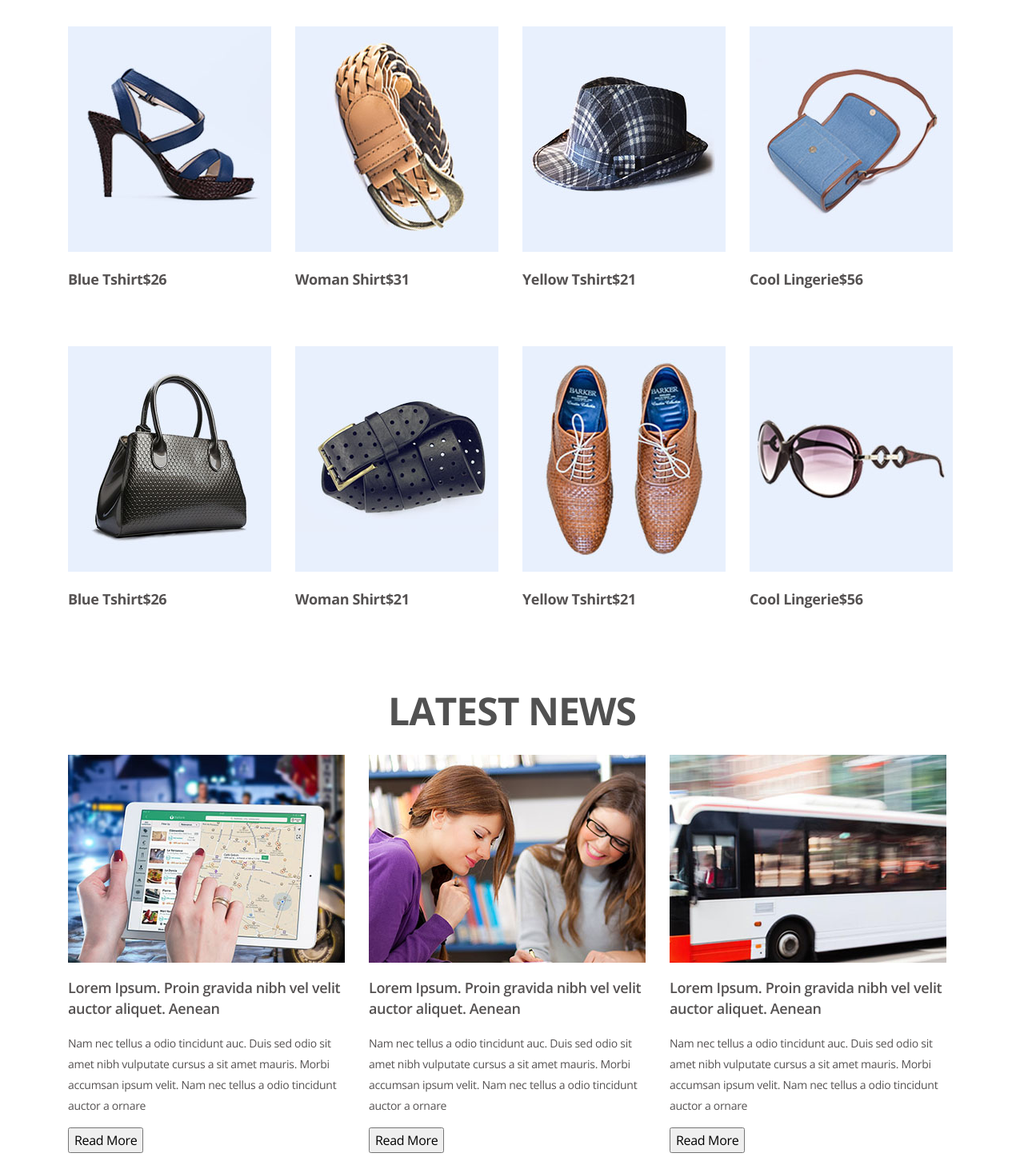
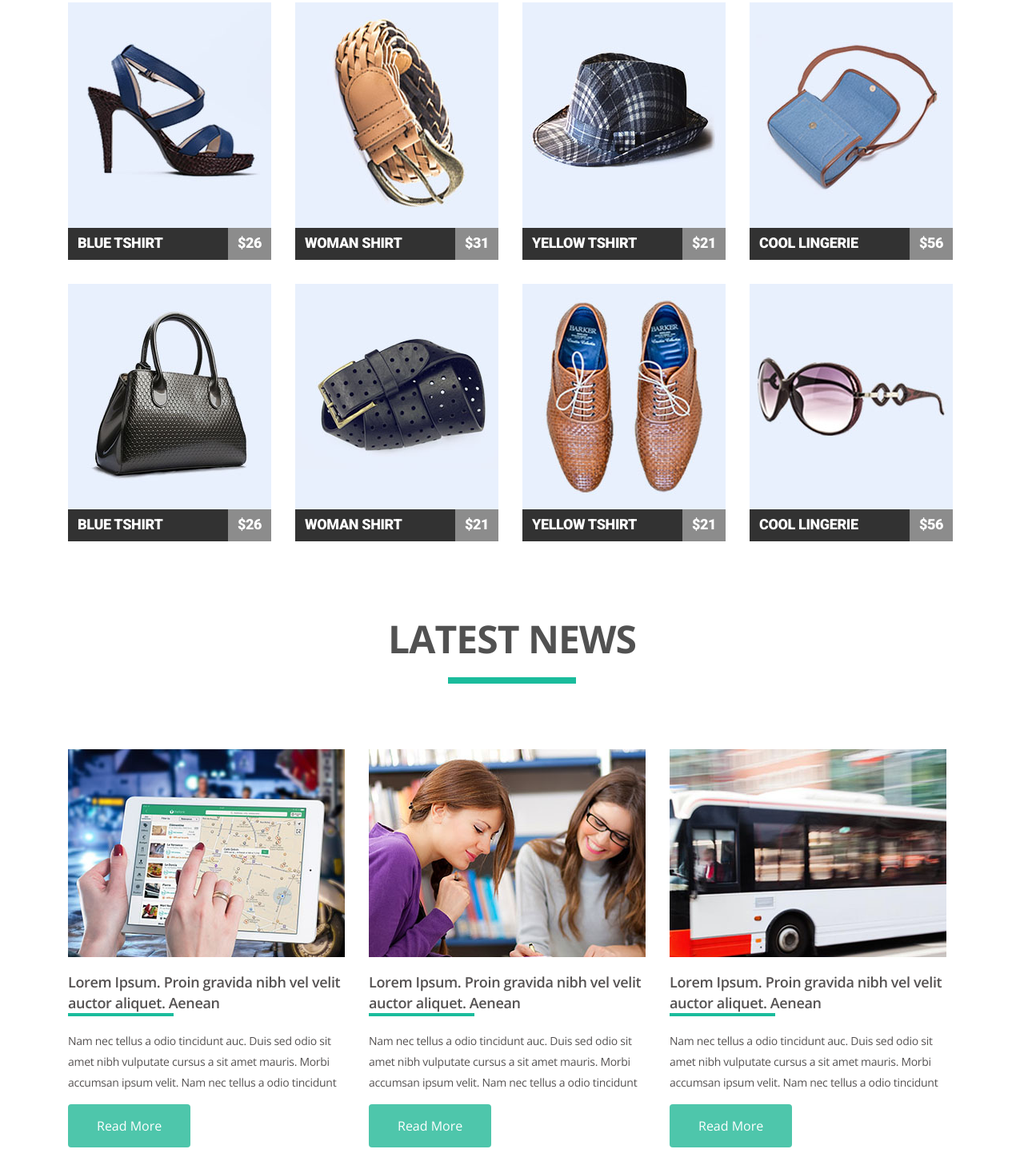
Before and after one commit to Oleh-Lee/goit-fe-course, a plain HTML site: page html-css/module-4/index.html in a window 1280 px wide. Shown: the part 328-1780 px from the top of the page at 80% size. Drawn offline with nearby package versions, Linux system fonts and the light colour scheme.

Commit message:
added lines

```diff
--- a/html-css/module-4/css/style.css
+++ b/html-css/module-4/css/style.css
@@ -41,9 +41,12 @@ body{
     width: 1110px;
     margin: 0 auto;
 }
+.products{
+    padding-bottom: 36px;
+}
 header{
-    padding-top: 54px;
-    padding-bottom: 100px;
+    padding-top: 34px;
+    padding-bottom: 58px;
 }
 .logo{
     margin: 0;
@@ -63,13 +66,11 @@ header{
 .logo a:hover{
     color: #1abc9c;
 }
-
 .logo::first-letter{
     font-family: 'Open Sans', sans-serif;
     font-weight: 700;
     color: #1abc9c;
 }
-
 .site-navigation{
     list-style: none;
     margin: 0;
@@ -77,8 +78,6 @@ header{
     padding: 0;
     float: right;
     width: 486px;
-
-
     }
     .site-navigation li{
         float: left;
@@ -100,10 +99,12 @@ header{
 }
 .product-title{
     text-align: center;
-    margin-bottom: 100px;
+    margin-bottom: 32px;
 }
+
 .product-title{
-    font-weight: 700;
+    font-family: 'Roboto', sans-serif;
+    font-weight: 900;
     font-size: 48px;
     line-height: 32px;
     text-transform: uppercase;
@@ -115,10 +116,19 @@ header{
     margin: 0;
     padding: 0;
 }
+.product-list::before{
+    display: block;
+    content: '';
+    height: 8px;
+    width: 160px;
+    background-color: #1abc9c;
+    margin: 0 auto;
+    margin-bottom: 92px;
+}
 .product-list-item{
     width: 254px;
     margin-right: 30px;
-    margin-bottom: 50px;
+    margin-bottom: 30px;
 }
 .product-list-item:nth-child(4n){
     margin-right: 0;
@@ -127,16 +137,39 @@ header{
     float: left;
 }
 .product-list-item p{
-    font-weight: 700;
+    font-family: 'Roboto', sans-serif;
+    font-weight: 900;
     font-size: 18px;
-    line-height: 32px;
+    line-height: 38px;
     letter-spacing: -0.360px;
     float: left;
 }
 
+p.text{
+    display: block;
+    width: 200px;
+    height: 40px;
+    background-color: #323232;
+    color: #ffffff;
+    margin: 0;
+    text-align: left;
+    text-indent: 12px;
+    text-transform: uppercase;
+}
+p.price{
+    display: block;
+    width: 54px;
+    height: 40px;
+    background-color: #8c8c8c;
+    color: #ffffff;
+    margin: 0;
+    text-align: center;
+    text-transform: uppercase;
 
-
-
+}
+.news{
+padding-bottom: 46px;
+}
 .news-title{
     font-weight: 700;
     font-size: 48px;
@@ -145,6 +178,16 @@ header{
     color: #515151;
     letter-spacing: -0.96px;
     text-align: center;
+    margin-bottom: 32px;
+}
+.news-list::before{
+    display: block;
+    content: '';
+    height: 8px;
+    width: 160px;
+    background-color: #1abc9c;
+    margin: 0 auto;
+    margin-bottom: 82px;
 }
 .news-list{
     list-style: none;
@@ -166,6 +209,7 @@ font-size: 18px;
 line-height: 26px;
 font-weight: 600;
 letter-spacing: -0.36px;
+
 }
 .article-text{
     font-size: 14px;
@@ -173,9 +217,23 @@ letter-spacing: -0.36px;
     letter-spacing: -0.28px;
     font-weight: 400;
 }
+.article-title::after{
+    display: block;
+    content: '';
+    height: 4px;
+    width: 132px;
+    background-color: #1abc9c;
+    margin: 0
+}
 .read-more{
+    border: none;
+    border-radius: 4px;
+    padding: 14px 36px;
     font-size: 16px;
     line-height: 26px;
     font-weight: 300;
-    letter-spacing: -0.32px;
+    color: #ffffff;
+    background-color: #4ec6ab;
+    cursor: pointer;
+    display: block;
 }
--- a/html-css/module-4/index.html
+++ b/html-css/module-4/index.html
@@ -6,8 +6,7 @@
     <meta name="viewport" content="width=device-width, initial-scale=1.0">
     <meta http-equiv="X-UA-Compatible" content="ie=edge">
     <link rel="stylesheet" href="css/normalize.css">
-    <link href="https://fonts.googleapis.com/css?family=Open+Sans:300,400,600,700,800|Roboto:900&display=swap"
-        rel="stylesheet">
+    <link href="https://fonts.googleapis.com/css?family=Open+Sans:300,400,600,700|Roboto:900&display=swap" rel="stylesheet">
     <link rel="stylesheet" href="css/style.css">
     <title>hw module 4</title>
 </head>
@@ -34,12 +33,12 @@
     <main>
 
         <section class="products clearfix">
-            <h2 class="product-title">Featured Products</h2>
+            <h2 class="product-title clearfix">Featured Products</h2>
             <ul class="product-list clearfix">
                 <li class="product-list-item">
-                    <img class="product-list-image" src="img/img-1-shoes.jpg" alt="shoes" width="254" height="282">
+                    <img class="product-list-img" src="img/img-1-shoes.jpg" alt="shoes" width="254" height="282">
                     <p class="text">Blue Tshirt</p>
-                        <p class="price">$26</p>
+                        <div class="chclr"><p class="price">$26</p></div>
                 </li>
                 <li class="product-list-item">
                     <img class="product-list-image" src="img/img-2-belt.jpg" alt="belt" width="254" height="282">
@@ -86,8 +85,7 @@
                     <img class="news-list-image" src="img/img-9-pad.jpg" alt="pad" width="346" height="260">
                     <p class="article-title">Lorem Ipsum. Proin gravida nibh vel velit auctor aliquet. Aenean</p>
                     <p class="article-text">Nam nec tellus a odio tincidunt auc. Duis sed odio sit amet nibh vulputate
-                        cursus a sit amet mauris. Morbi accumsan ipsum velit. Nam nec tellus a odio tincidunt auctor a
-                        ornare </p>
+                        cursus a sit amet mauris. Morbi accumsan ipsum velit. Nam nec tellus a odio tincidunt</p>
                     <button class="read-more">Read More</button>
                 </li>
 
@@ -95,8 +93,7 @@
                     <img class="news-list-image" src="img/img-10-girls.jpg" alt="girls" width="346" height="260">
                     <p class="article-title">Lorem Ipsum. Proin gravida nibh vel velit auctor aliquet. Aenean</p>
                     <p class="article-text">Nam nec tellus a odio tincidunt auc. Duis sed odio sit amet nibh vulputate
-                        cursus a sit amet mauris. Morbi accumsan ipsum velit. Nam nec tellus a odio tincidunt auctor a
-                        ornare </p>
+                        cursus a sit amet mauris. Morbi accumsan ipsum velit. Nam nec tellus a odio tincidunt</p>
                     <button class="read-more">Read More</button>
                 </li>
 
@@ -104,8 +101,7 @@
                     <img class="news-list-image" src="img/img-11-bus.jpg" alt="bus" width="346" height="260">
                     <p class="article-title">Lorem Ipsum. Proin gravida nibh vel velit auctor aliquet. Aenean</p>
                     <p class="article-text">Nam nec tellus a odio tincidunt auc. Duis sed odio sit amet nibh vulputate
-                        cursus a sit amet mauris. Morbi accumsan ipsum velit. Nam nec tellus a odio tincidunt auctor a
-                        ornare </p>
+                        cursus a sit amet mauris. Morbi accumsan ipsum velit. Nam nec tellus a odio tincidunt</p>
                     <button class="read-more">Read More</button>
                 </li>
             </ul>
```
